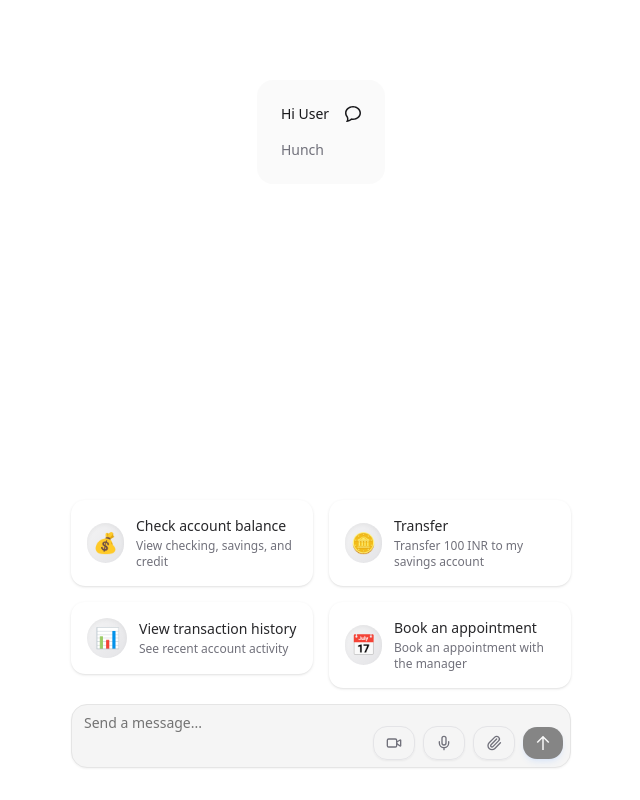
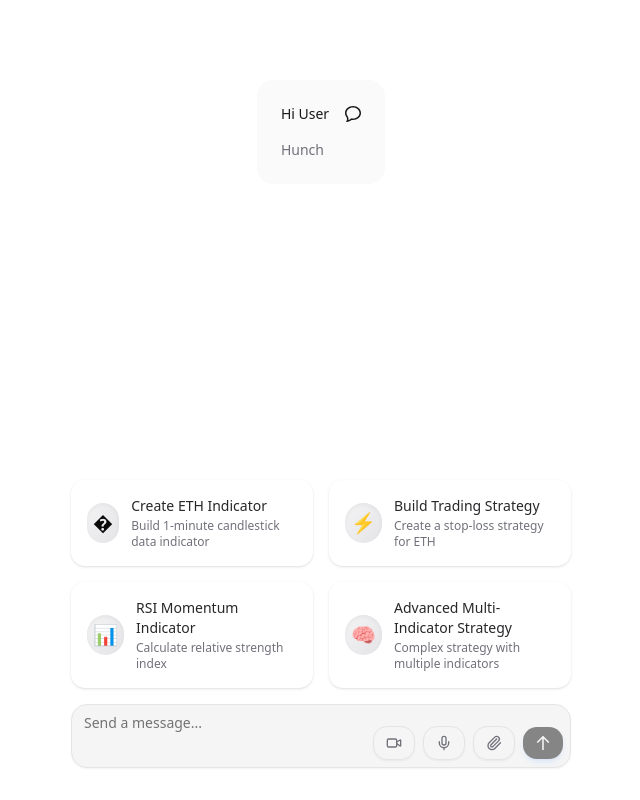
Before and after one commit to SujalChoudhari/EthDelhi_Entropy, a Next.js app in the folder frontend/: page / in a window 1280 px wide. Shown: the whole page, without its empty margins (319-959 px from the left). Built offline with nearby package versions, Linux system fonts and the light colour scheme.

Commit message:
Update suggested actions for ETH trading strategies

```diff
--- a/frontend/components/custom/multimodal-input.tsx
+++ b/frontend/components/custom/multimodal-input.tsx
@@ -25,28 +25,28 @@ import useWindowSize from "./use-window-size";
 
 const suggestedActions = [
   {
-    title: "Check account balance",
-    label: "View checking, savings, and credit",
-    action: "Check balence in my bank account",
-    icon: "💰",
+    title: "Create ETH Indicator",
+    label: "Build 1-minute candlestick data indicator",
+    action: "Create an indicator that gives you 1 minute simulated candlestick data of ETH",
+    icon: "�",
   },
   {
-    title: "Transfer",
-    label: "Transfer 100 INR to my savings account",
-    action: "I wan't to transfer 100 INR to my other savings account",
-    icon: "🪙",
+    title: "Build Trading Strategy",
+    label: "Create a stop-loss strategy for ETH",
+    action: "Create a strategy that sells our Ethereum when it closes below $4014",
+    icon: "⚡",
   },
   {
-    title: "View transaction history",
-    label: "See recent account activity",
-    action: "View my transaction history",
+    title: "RSI Momentum Indicator",
+    label: "Calculate relative strength index",
+    action: "Create a RSI momentum indicator that calculates relative strength index for ETH over 14 periods",
     icon: "📊",
   },
   {
-    title: "Book an appointment",
-    label: "Book an appointment with the manager",
-    action: "I wan't to book an appointment.",
-    icon: "📅",
+    title: "Advanced Multi-Indicator Strategy",
+    label: "Complex strategy with multiple indicators",
+    action: "Create an advanced strategy that uses RSI, moving averages, and volume analysis to trade ETH with dynamic position sizing",
+    icon: "🧠",
   },
 ];
 
```
